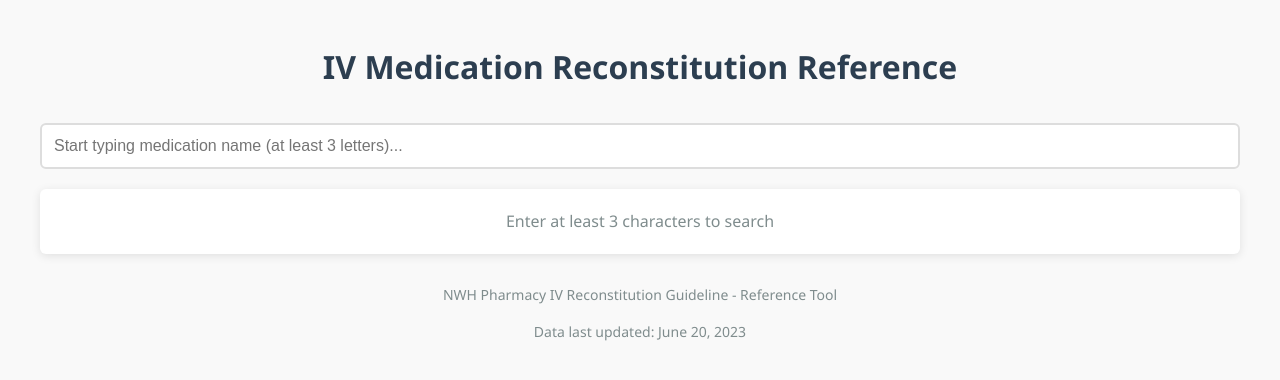
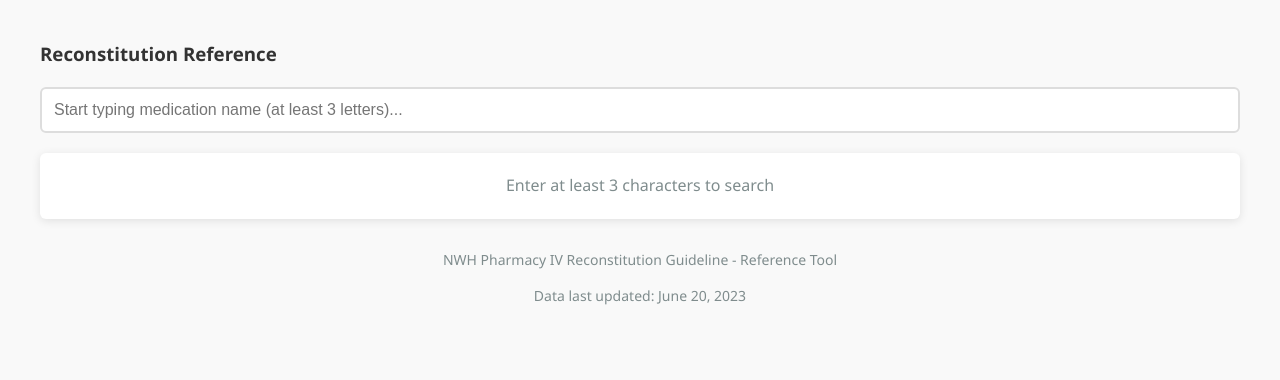
Before and after one commit to pixelpilot01/iv_reconstitution, a plain HTML site: page index.html in a window 1280 px wide. Drawn offline with Linux system fonts and the light colour scheme.

Commit message:
Update index.html

```diff
--- a/index.html
+++ b/index.html
@@ -103,7 +103,7 @@
     </style>
 </head>
 <body>
-    <h1>IV Medication Reconstitution Reference</h1>
+    <h3>Reconstitution Reference</h3>
 
     <div class="search-container">
         <input type="text" id="searchInput" placeholder="Start typing medication name (at least 3 letters)..." autocomplete="off">
```
